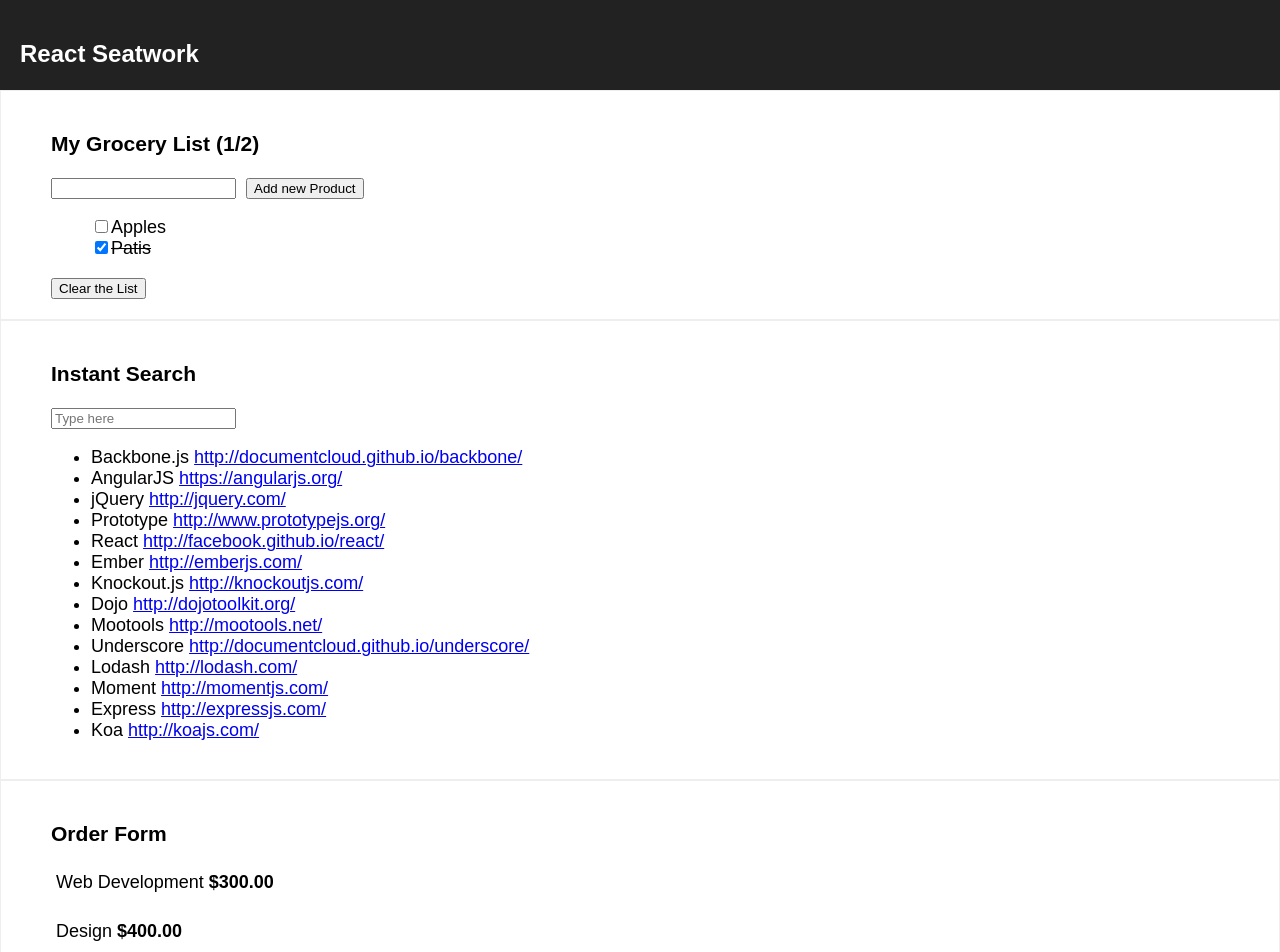
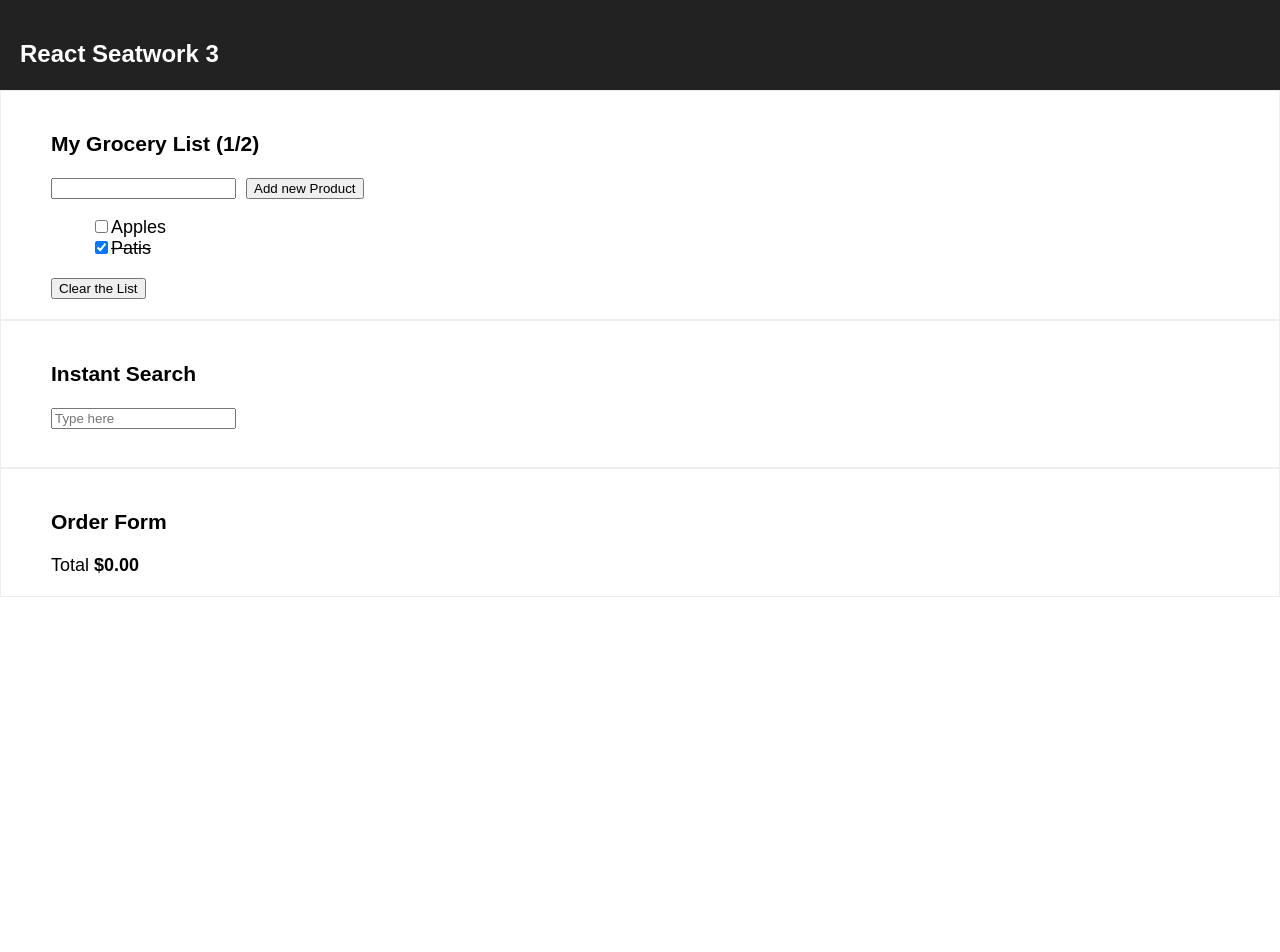
Before and after one commit to gino3a/coen3463-react-seatwork-two, a React (Create React App) app: page / in a window 1280 px wide. Shown: the top 952 px of the page. After the commit the page ends 800 px from the top, so only its background shows below. Built offline with nearby package versions, Linux system fonts and the light colour scheme.

Commit message:
initialize seatwork

```diff
--- a/src/App.js
+++ b/src/App.js
@@ -35,7 +35,7 @@ class App extends Component {
     return (
       <div className="App">
         <div className="App-header">
-          <h2>React Seatwork</h2>
+          <h2>React Seatwork 3</h2>
         </div>
         <div className="App-section">
           <TodoList />
--- a/src/SearchBox.js
+++ b/src/SearchBox.js
@@ -11,21 +11,10 @@ class SearchBox extends React.Component {
   }
 
   handleChange = (event) => {
-    this.setState({
-      query: event.target.value
-    });
+
   }
 
   render() {
-    let libraries = this.props.items,
-    query = this.state.query.trim().toLowerCase();
-
-    if (query.length > 0) {
-      // We are searching. Filter the results.
-      libraries = libraries.filter(function(l) {
-        return l.name.toLowerCase().match(query);
-      });
-    }
 
     return (
       <div>
@@ -37,11 +26,6 @@ class SearchBox extends React.Component {
           placeholder="Type here"
         />
         <ul>
-          {
-            libraries.map(function(l) {
-              return <li > {l.name } <a href = {l.url } > {l.url } </a></li>
-            })
-          }
         </ul>
       </div>
     );
--- a/src/ServiceItem.js
+++ b/src/ServiceItem.js
@@ -7,14 +7,9 @@ class ServiceItem extends Component {
   state = {
     active: false
   }
-  handleClick = () => {
-    let active = !this.state.active;
-    this.setState({ active });
-    this.props.addTotal( active ? this.props.price : -this.props.price );
-  }
   render() {
     return (
-      <p className={ this.state.active ? 'active' : '' } onClick={this.handleClick}>
+      <p>
         {this.props.name} <b>${this.props.price.toFixed(2)}</b>
       </p>
     );
--- a/src/ServiceSelector.js
+++ b/src/ServiceSelector.js
@@ -9,27 +9,13 @@ class ServiceSelector extends Component {
   state = {
     total: 0
   }
-  addTotal = (price) => {
-    this.setState( { total: this.state.total + price } );
-  }
   render() {
-    const self = this;
-    let services = this.props.items.map(function(s){
-      return <ServiceItem
-              name={s.name}
-              price={s.price}
-              active={s.active}
-              addTotal={self.addTotal}
-            />;
-    });
-
     return (
       <div className='ServiceSelector'>
         <h3>Order Form</h3>
-
-        {services}
-        <div>
-          <p id="total">Total <b>${this.state.total.toFixed(2)}</b></p>
+        <div className='Service-list'> </div>
+        <div className='Service-total'>
+          <div id="total">Total <b>${this.state.total.toFixed(2)}</b></div>
         </div>
       </div>
     );
```
